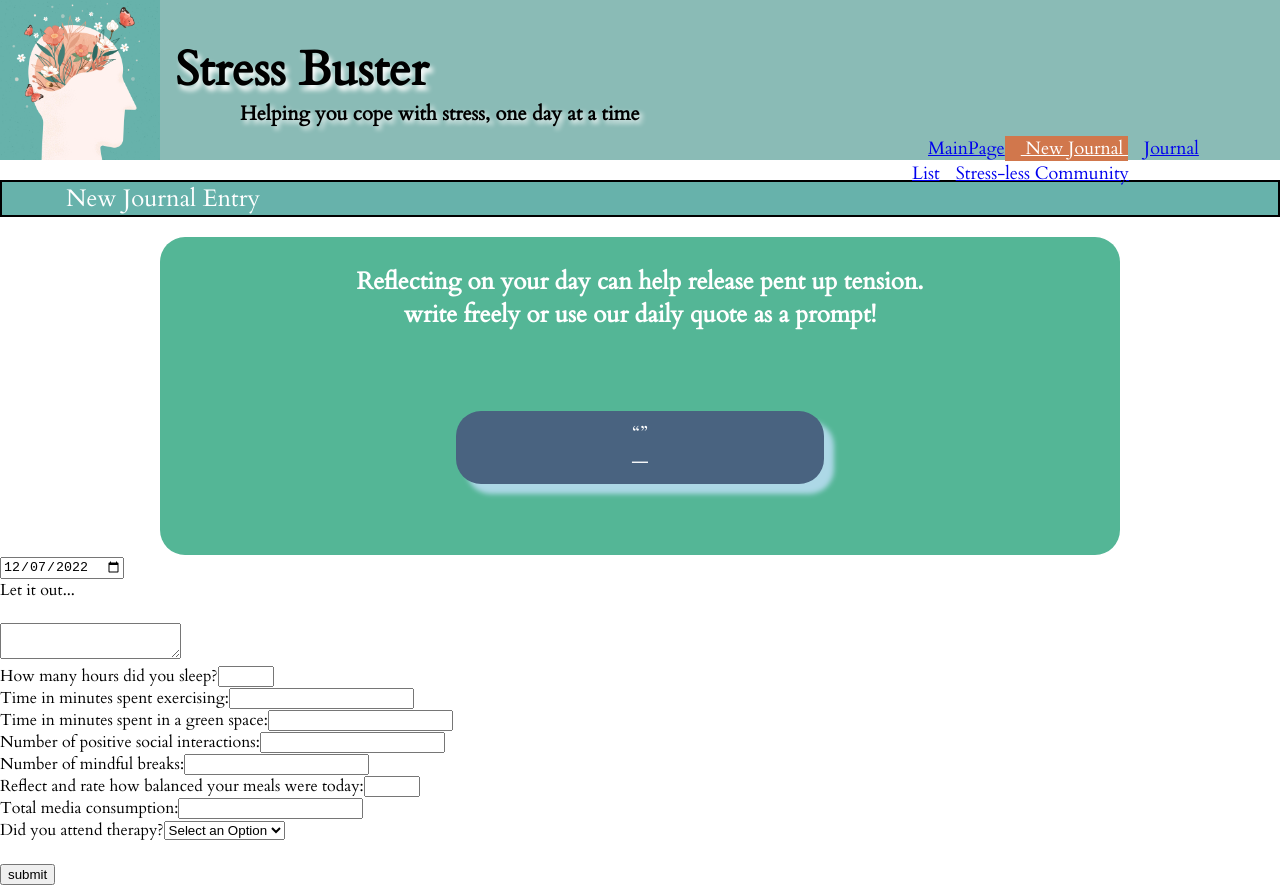
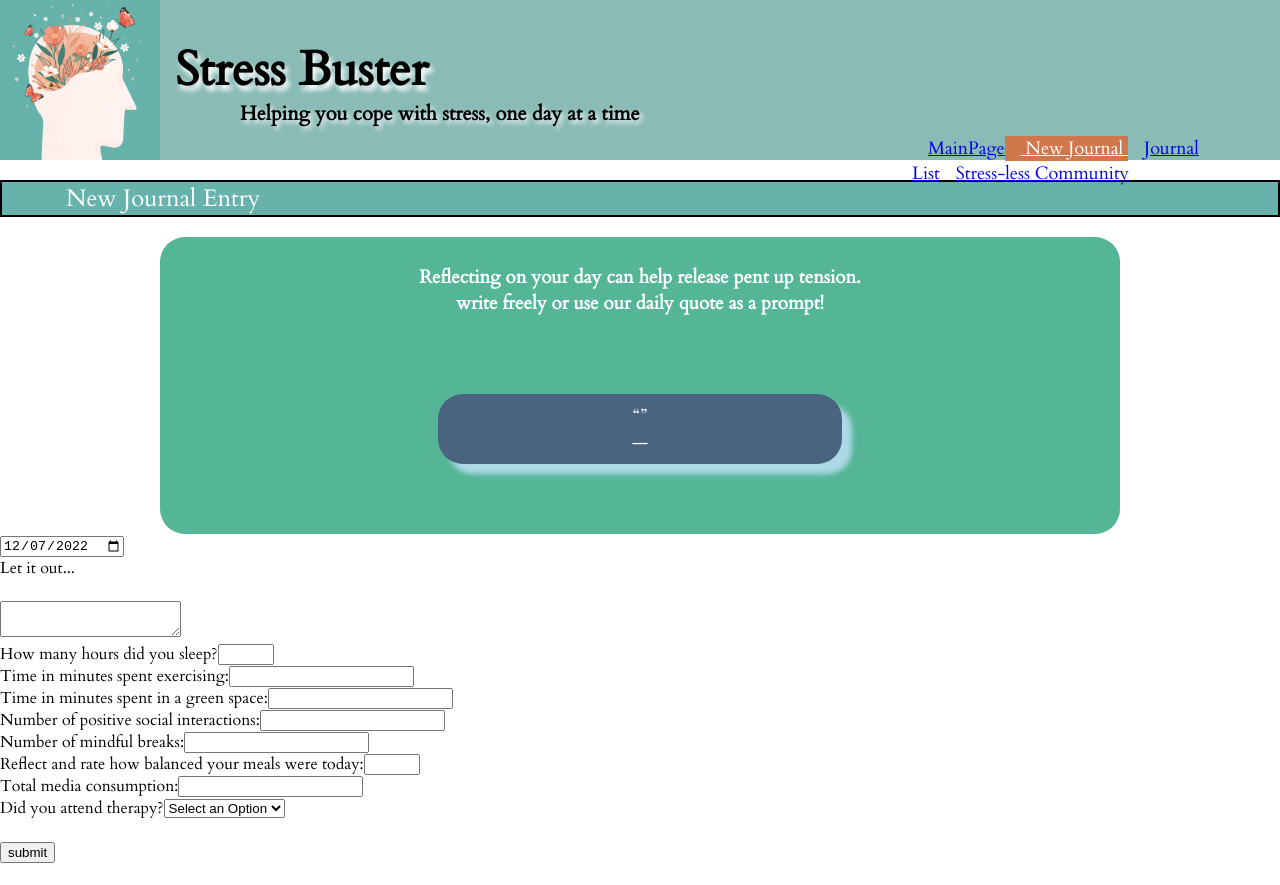
Before and after one commit to timmyyan-git/stress-buster-health-journal, a React (Create React App) app in the folder project/: page /NewJournal in a window 1280 px wide. After the commit the page ends 863 px from the top, so only its background shows below. Built offline with nearby package versions, Linux system fonts and the light colour scheme; no server answers; data requests are answered from the project's data file.

Commit message:
newjournal start

```diff
--- a/project/src/NewJournal.js
+++ b/project/src/NewJournal.js
@@ -5,9 +5,9 @@ function NewJournal ({onUpdateJournalList, onRandomQuote}){
     const {author, content} = onRandomQuote
     return (
         <div>
-            <div>
+            <section id="newJournalPage">
            <h2 className="page-title"> New Journal Entry</h2>
-            </div>
+
 
             <section id="prompt">
            <h1>Reflecting on your day can help release pent up tension. <br/>
@@ -20,6 +20,7 @@ function NewJournal ({onUpdateJournalList, onRandomQuote}){
            <br></br>
            <br></br>
            </section>
+           </section>
 
             <JournalForm onRandomQuote={onRandomQuote} onUpdateJournalList={onUpdateJournalList} />
         </div>
--- a/project/src/index.css
+++ b/project/src/index.css
@@ -347,9 +347,9 @@ nav {
   border-radius: 25px;
   margin-left: 15em;
   margin-right: 15em;
-
   margin-top: 1rem;
   background-color: var(--grey-blue);
   color: white;
   text-align: center;
+  font-size: large;
 }
```
